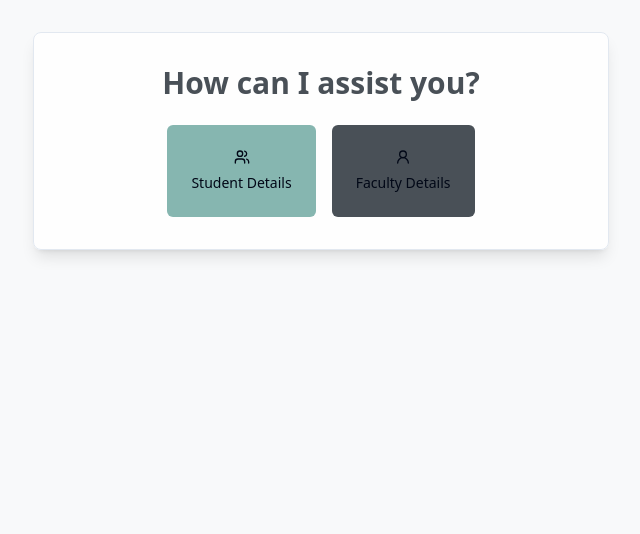
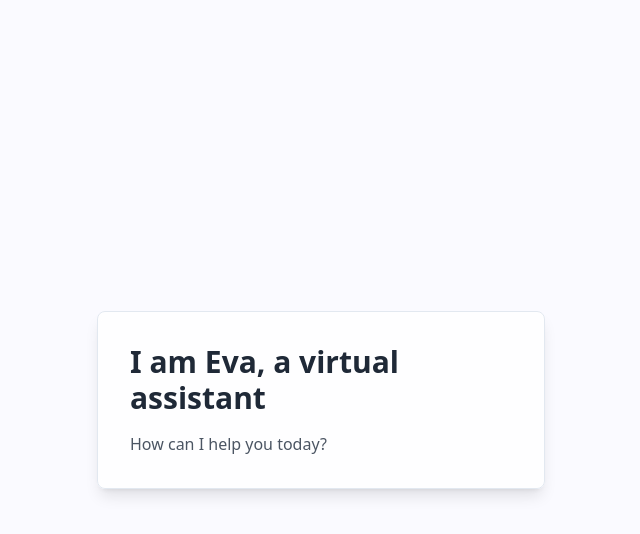
Before and after one commit to Faizal2805/voice-query-navigator, a React (Vite) app: page / in a window 1280 px wide. Shown: the top 534 px of the page, without its empty margins (319-959 px from the left). Built offline with nearby package versions, Linux system fonts and the light colour scheme.

Commit message:
Refactor UI and add voice feature
This commit refactors the UI to be more modern, sets the background color to #FAFAFF, and adds a feature to display and speak the text "I am Eva, a virtual assistant".

```diff
--- a/src/index.css
+++ b/src/index.css
@@ -1,4 +1,3 @@
-
 @tailwind base;
 @tailwind components;
 @tailwind utilities;
@@ -32,26 +31,26 @@
   }
 
   body {
-    @apply bg-background text-foreground antialiased;
+    @apply bg-[#FAFAFF] text-foreground antialiased min-h-screen;
     font-feature-settings: "rlig" 1, "calt" 1;
   }
 }
 
 .glass-morphism {
-  @apply bg-white/80 backdrop-blur-sm;
+  @apply bg-white/80 backdrop-blur-sm rounded-lg shadow-lg;
 }
 
-@keyframes ripple {
-  0% {
-    transform: scale(0);
+@keyframes fadeIn {
+  from {
+    opacity: 0;
+    transform: translateY(10px);
+  }
+  to {
     opacity: 1;
-  }
-  100% {
-    transform: scale(4);
-    opacity: 0;
+    transform: translateY(0);
   }
 }
 
-.animate-ripple {
-  animation: ripple 1s ease-out;
+.animate-fade-in {
+  animation: fadeIn 0.5s ease-out forwards;
 }
--- a/src/pages/Index.tsx
+++ b/src/pages/Index.tsx
@@ -1,194 +1,28 @@
 
-import { useState } from 'react';
-import { VoiceInput } from '@/components/VoiceInput';
+import { useEffect, useState } from 'react';
 import { Card } from '@/components/ui/card';
-import { Button } from '@/components/ui/button';
-import { UserRound, Users } from 'lucide-react';
-
-type UserType = 'student' | 'faculty' | null;
-type SearchStep = 'initial' | 'name' | 'confirm' | 'department' | 'relation';
 
 const Index = () => {
-  const [userType, setUserType] = useState<UserType>(null);
-  const [step, setStep] = useState<SearchStep>('initial');
-  const [transcript, setTranscript] = useState('');
-  const [searchData, setSearchData] = useState({
-    name: '',
-    department: '',
-    year: '',
-    relation: '',
-  });
+  const [hasSpoken, setHasSpoken] = useState(false);
 
-  const handleTranscript = (text: string) => {
-    setTranscript(text);
-
-    switch (step) {
-      case 'name':
-        setSearchData(prev => ({ ...prev, name: text }));
-        break;
-      case 'department':
-        // In a real app, we'd use NLP to extract department and year
-        setSearchData(prev => ({ ...prev, department: text }));
-        break;
-      case 'relation':
-        setSearchData(prev => ({ ...prev, relation: text }));
-        break;
-      default:
-        break;
+  useEffect(() => {
+    if (!hasSpoken && 'speechSynthesis' in window) {
+      const utterance = new SpeechSynthesisUtterance("I am Eva, a virtual assistant");
+      utterance.onend = () => setHasSpoken(true);
+      speechSynthesis.speak(utterance);
     }
-  };
-
-  const renderStep = () => {
-    switch (step) {
-      case 'initial':
-        return (
-          <div className="space-y-6 animate-fade-in">
-            <h1 className="text-3xl font-semibold text-primary text-center">
-              How can I assist you?
-            </h1>
-            <div className="flex justify-center gap-4">
-              <Button
-                onClick={() => {
-                  setUserType('student');
-                  setStep('name');
-                }}
-                className="bg-accent hover:bg-accent-dark p-6 h-auto flex flex-col gap-2"
-              >
-                <Users className="h-8 w-8" />
-                <span>Student Details</span>
-              </Button>
-              <Button
-                onClick={() => {
-                  setUserType('faculty');
-                  setStep('name');
-                }}
-                className="bg-primary hover:bg-primary-dark p-6 h-auto flex flex-col gap-2"
-              >
-                <UserRound className="h-8 w-8" />
-                <span>Faculty Details</span>
-              </Button>
-            </div>
-          </div>
-        );
-
-      case 'name':
-        return (
-          <div className="space-y-6 animate-fade-in">
-            <h2 className="text-2xl font-medium text-primary text-center">
-              Who are you looking for?
-            </h2>
-            <VoiceInput
-              onTranscript={handleTranscript}
-              placeholder="Speak the name..."
-            />
-            {transcript && (
-              <div className="flex justify-center">
-                <Button
-                  onClick={() => setStep('confirm')}
-                  className="bg-accent hover:bg-accent-dark"
-                >
-                  Continue
-                </Button>
-              </div>
-            )}
-          </div>
-        );
-
-      case 'confirm':
-        return (
-          <div className="space-y-6 animate-fade-in">
-            <h2 className="text-2xl font-medium text-primary text-center">
-              Are you looking for {searchData.name}?
-            </h2>
-            <div className="flex justify-center gap-4">
-              <Button
-                onClick={() => setStep('department')}
-                className="bg-accent hover:bg-accent-dark"
-              >
-                Yes, continue
-              </Button>
-              <Button
-                onClick={() => {
-                  setTranscript('');
-                  setStep('name');
-                }}
-                className="bg-primary hover:bg-primary-dark"
-              >
-                No, try again
-              </Button>
-            </div>
-          </div>
-        );
-
-      case 'department':
-        return (
-          <div className="space-y-6 animate-fade-in">
-            <h2 className="text-2xl font-medium text-primary text-center">
-              Which department and year does {searchData.name} belong to?
-            </h2>
-            <VoiceInput
-              onTranscript={handleTranscript}
-              placeholder="Speak department and year..."
-            />
-            {transcript && (
-              <div className="flex justify-center">
-                <Button
-                  onClick={() => setStep('relation')}
-                  className="bg-accent hover:bg-accent-dark"
-                >
-                  Continue
-                </Button>
-              </div>
-            )}
-          </div>
-        );
-
-      case 'relation':
-        return (
-          <div className="space-y-6 animate-fade-in">
-            <h2 className="text-2xl font-medium text-primary text-center">
-              What is your relation with {searchData.name}?
-            </h2>
-            <VoiceInput
-              onTranscript={handleTranscript}
-              placeholder="Speak your relation..."
-            />
-            {transcript && (
-              <div className="flex justify-center">
-                <Button
-                  onClick={() => {
-                    // Here we would typically process the collected data
-                    console.log('Collected data:', searchData);
-                    setStep('initial');
-                    setTranscript('');
-                    setSearchData({
-                      name: '',
-                      department: '',
-                      year: '',
-                      relation: '',
-                    });
-                  }}
-                  className="bg-accent hover:bg-accent-dark"
-                >
-                  Submit
-                </Button>
-              </div>
-            )}
-          </div>
-        );
-
-      default:
-        return null;
-    }
-  };
+  }, [hasSpoken]);
 
   return (
-    <div className="min-h-screen bg-neutral-light px-4 py-8">
-      <div className="max-w-xl mx-auto">
-        <Card className="p-8 bg-white/80 backdrop-blur shadow-lg">
-          {renderStep()}
-        </Card>
-      </div>
+    <div className="min-h-screen flex items-center justify-center p-4">
+      <Card className="glass-morphism p-8 w-full max-w-md animate-fade-in">
+        <h1 className="text-3xl font-semibold text-gray-800 mb-4">
+          I am Eva, a virtual assistant
+        </h1>
+        <p className="text-gray-600">
+          How can I help you today?
+        </p>
+      </Card>
     </div>
   );
 };
```
